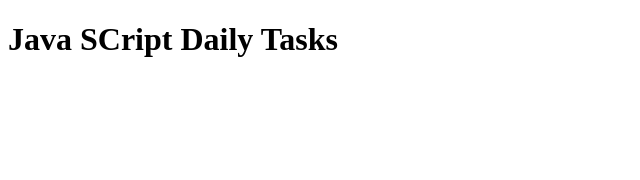
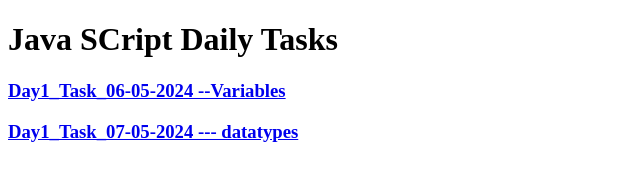
Before and after one commit to Sahi21/10K_Assign, a plain HTML site: page Js.html in a window 1280 px wide. Shown: the whole page, without its empty margins (0-640 px from the left). Drawn offline with Linux system fonts and the light colour scheme.

Commit message:
Js Update

```diff
--- a/Js.html
+++ b/Js.html
@@ -8,6 +8,9 @@
 <body>
 
     <p><h1>Java SCript  Daily Tasks</h1></p>
+    <a href="../Javascript/Variablejs.txt"><h3>Day1_Task_06-05-2024 --Variables</h3></a>
+    <a href="../Javascript/datatypes.txt"><h3>Day1_Task_07-05-2024 --- datatypes</h3></a>
+    <!-- <a href="Sahith.html"><h3>Day1_Task_01-05-2024 --- Resume</h3></a> -->
 
 </body>
 </html>
```
Also changed, not shown: index.html (+1 -1 lines), Communication.txt (added), Variablejs.txt (deleted).
